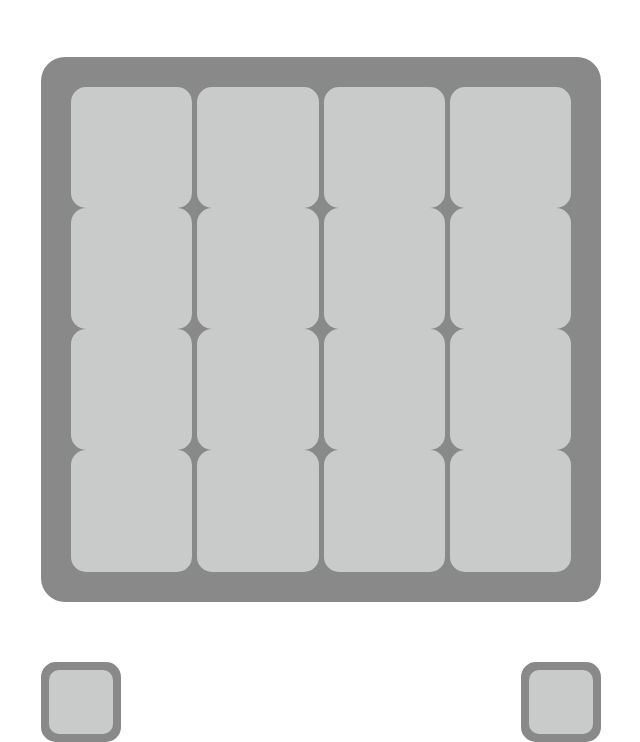
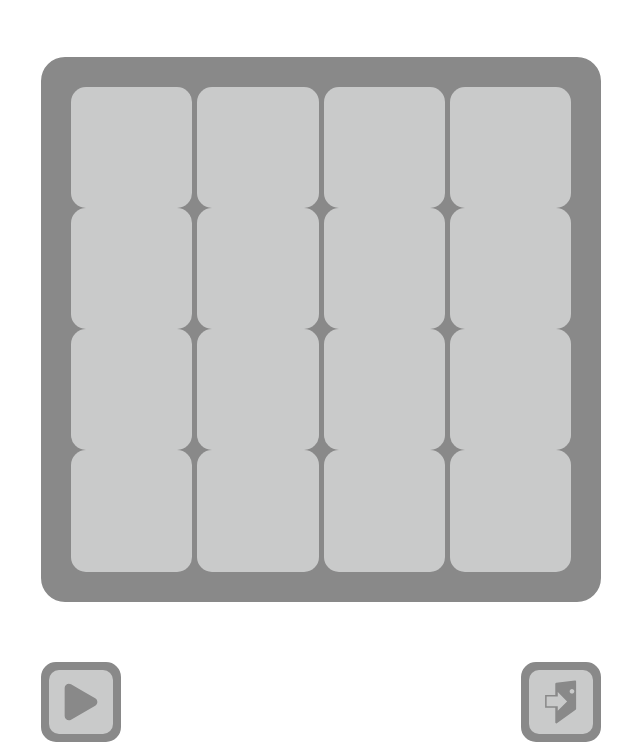
Before and after one commit to TomTheFurry/MicroWeb, a plain HTML site: page ia/index.html in a window 1280 px wide. Shown: the part 71-813 px from the top of the page, without its empty margins (319-959 px from the left). Drawn offline with Linux system fonts and the light colour scheme.

Commit message:
fix svg cannot show

```diff
--- a/ia/index.html
+++ b/ia/index.html
@@ -47,13 +47,13 @@
 
         <div id="continue-button" class="ctrl-console console">
             <div class="ctrl-button frame button">
-                <div>
-                    <div w3-include-html="./svg/icon/start.svg"></div>
+                <div w3-include-html="./svg/icon/start.svg">
+
                 </div>
             </div>
             <div id="leave-button" class="ctrl-button frame button">
-                <div>
-                    <div w3-include-html="./svg/icon/exit.svg"></div>
+                <div w3-include-html="./svg/icon/exit.svg">
+
                 </div>
             </div>
         </div>
--- a/ia/timer.js
+++ b/ia/timer.js
@@ -1,6 +1,6 @@
 var time = 60.0;
 const timerCount = 50;
-const timeFrame = document.getElementById('time-frame');
+const timeBox = document.getElementById('time-frame').children[0];
 
 function startTimer() {
 	time = 60.0;
@@ -9,7 +9,7 @@ function startTimer() {
 
 function timer() {
 	time -= timerCount / 1000.0;
-	timeFrame.children[0].innerHTML = Math.ceil(time);
+	timeBox.innerHTML = Math.ceil(time);
 
 	if (time > 0.0) {
 		setTimeout(timer, timerCount);
```
